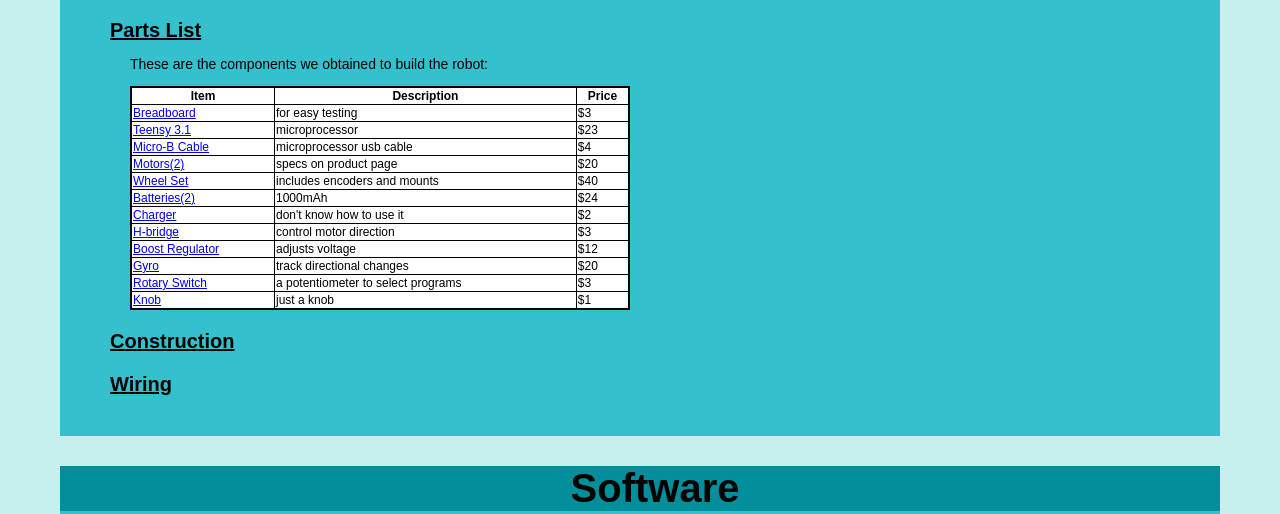
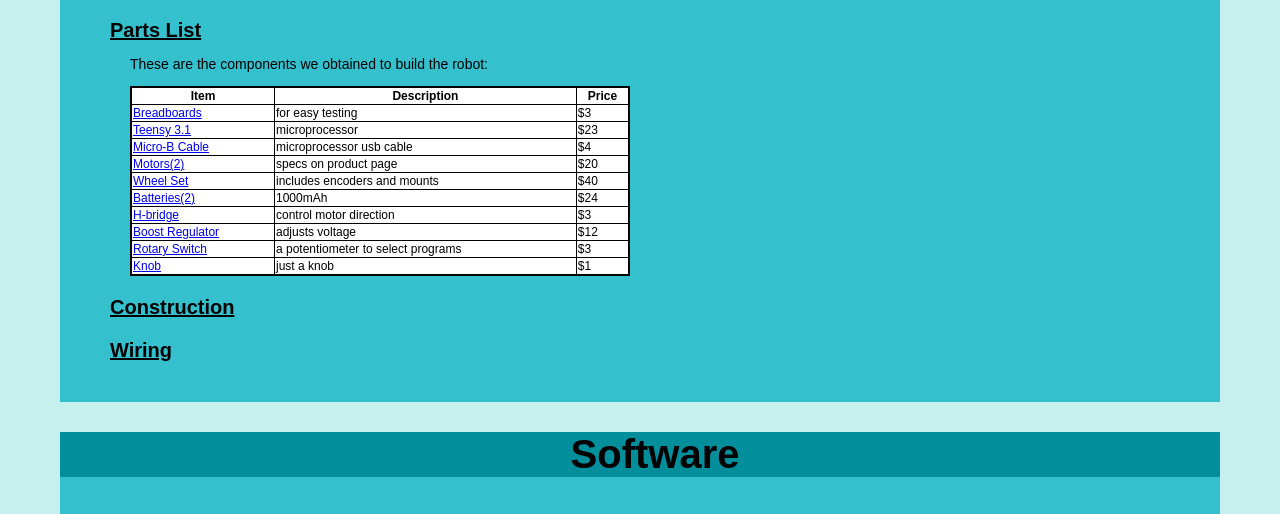
Before and after one commit to jonathanwang017/MicroMouse, a plain HTML site: page index.html in a window 1280 px wide. Both pictures are taken after a click on the element "Parts List". Shown: the part 279-793 px from the top of the page. Drawn offline with nearby package versions, Linux system fonts and the light colour scheme; a web font is replaced by a local one.

Commit message:
update some stuff

```diff
--- a/index.html
+++ b/index.html
@@ -33,7 +33,7 @@
                         <th class = "parts_table">Price</th>
                     </tr>
                     <tr>
-                        <td class = "parts_table"><a href = http://www.pololu.com/product/1490>Breadboard</a></td>
+                        <td class = "parts_table"><a href = http://www.pololu.com/product/1490>Breadboards</a></td>
                         <td class = "parts_table">for easy testing</td>
                         <td class = "parts_table">$3</td>
                     </tr>
@@ -63,11 +63,6 @@
                         <td class = "parts_table">$24</td>
                     </tr>
                     <tr>
-                        <td class = "parts_table"><a href = https://www.sparkfun.com/products/674>Charger</a></td>
-                        <td class = "parts_table">don't know how to use it</td>
-                        <td class = "parts_table">$2</td>
-                    </tr>
-                    <tr>
                         <td class = "parts_table"><a href = https://www.sparkfun.com/products/315>H-bridge</a></td>
                         <td class = "parts_table">control motor direction</td>
                         <td class = "parts_table">$3</td>
@@ -76,11 +71,6 @@
                         <td class = "parts_table"><a href = http://www.pololu.com/product/791>Boost Regulator</a></td>
                         <td class = "parts_table">adjusts voltage</td>
                         <td class = "parts_table">$12</td>
-                    </tr>
-                    <tr>
-                        <td class = "parts_table"><a href = http://www.pololu.com/product/2129>Gyro</a></td>
-                        <td class = "parts_table">track directional changes</td>
-                        <td class = "parts_table">$20</td>
                     </tr>
                     <tr>
                         <td class = "parts_table"><a href = https://www.sparkfun.com/products/10064>Rotary Switch</a></td>
```
Also changed, not shown: 1 other file.
